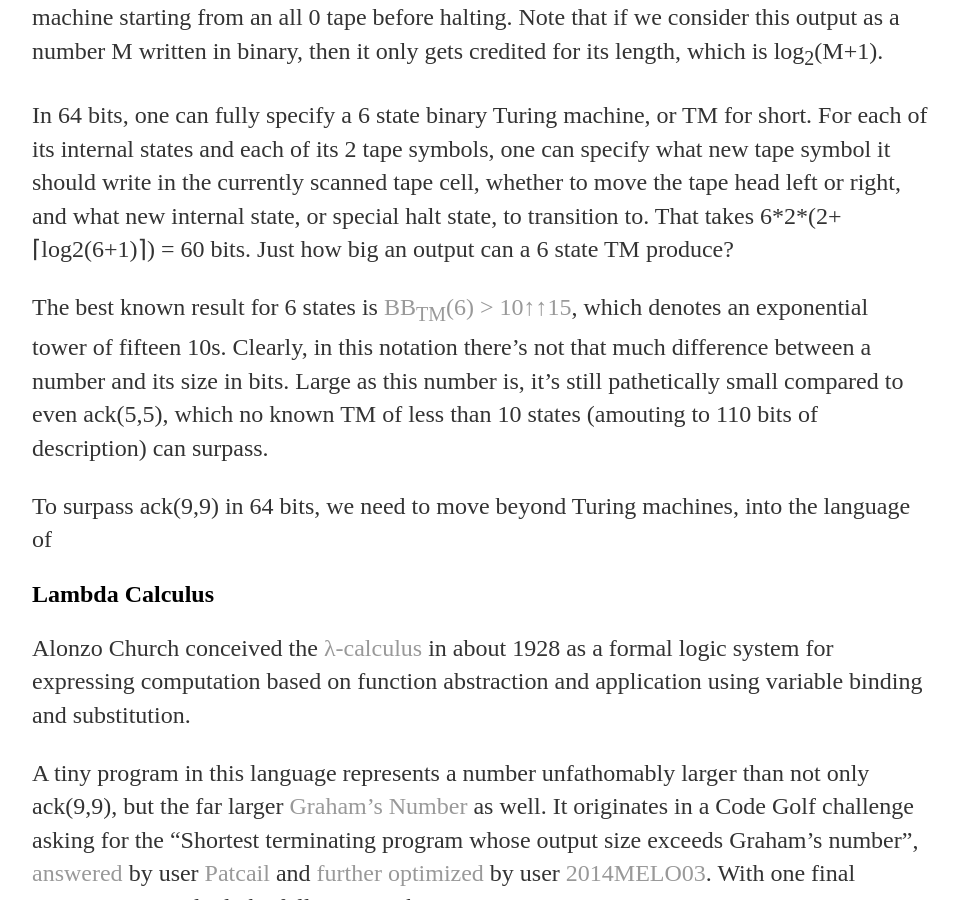
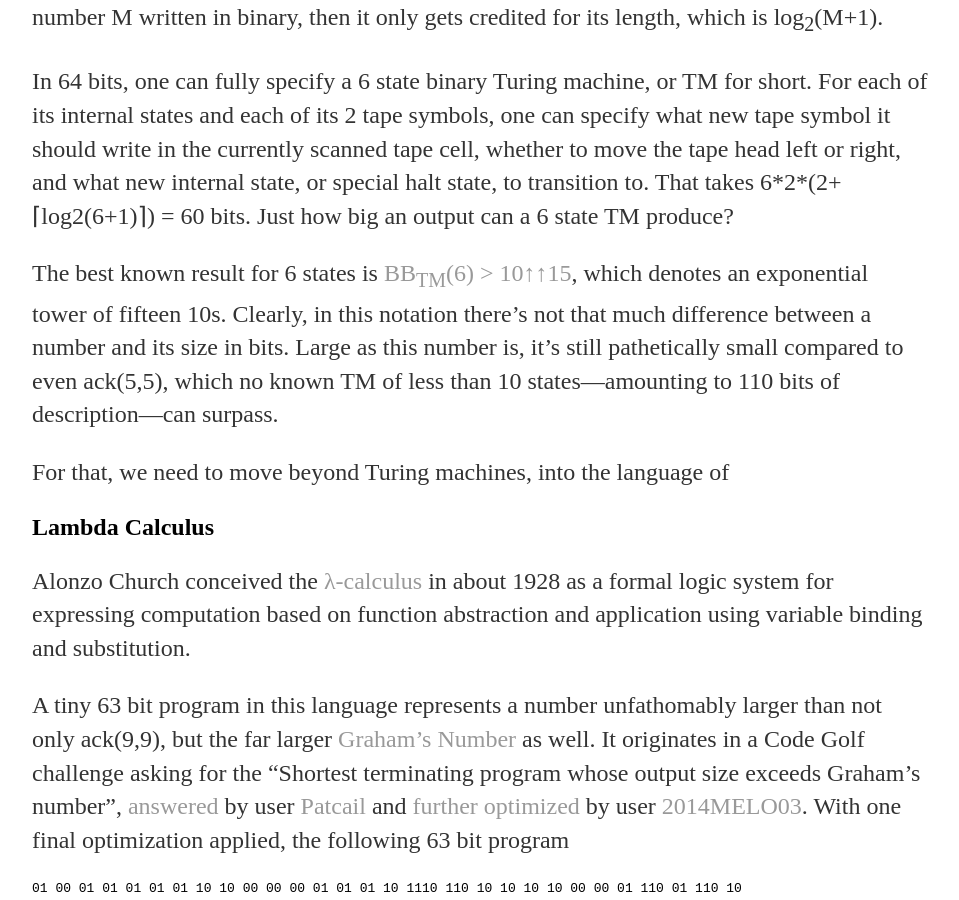
Before and after one commit to tromp/tromp.github.io, a Jekyll site: the page built from _posts/2023-11-24-largest-number.md, in a window 1280 px wide and 900 px high, scrolled down 1788 px. Shown: the whole window, without its empty margins (160-1119 px from the left). Built offline with Jekyll 4.4.1, drawn with Linux system fonts in a browser that asks for light colours; some of the changed text lies outside the part shown.

Commit message:
small rewrites

```diff
--- a/_posts/2023-11-24-largest-number.md
+++ b/_posts/2023-11-24-largest-number.md
@@ -29,13 +29,12 @@
 We can easily surpass this with floating point numbers. The 64-bit
 [double floating point format](https://en.wikipedia.org/wiki/Double-precision_floating-point_format)
 has a largest (finite) representable value of
-2<sup>1024</sup>(1-2<sup>-53</sup>) ~ 1.7976931\*10<sup>308</sup>.
+2<sup>1024</sup>(1-2<sup>-53</sup>) ~ 1.8\*10<sup>308</sup>.
 
 What if we allow representations beyond plain datatypes?
 Such as a program small enough to fit in 64 bits.
-For most programming languages, there is very little you can do in so few bits.
-64 bits is only 8 characters or bytes after all.
-In C that only leaves you with "main(){}", which does ... nothing.
+For most programming languages, there is very little you can do in a mere  8 bytes.
+In C that only leaves you with the nothingness of "main(){}".
 
 But there are plenty languages that require no such scaffolding. For instance,
 on Linux there is arbitrary precision calculator "bc". It happily
@@ -78,11 +77,12 @@
 The best known result for 6 states is
 [BB<sub>TM</sub>(6) > 10↑↑15](https://www.sligocki.com/2022/06/21/bb-6-2-t15.html),
 which denotes an exponential tower of fifteen 10s. Clearly, in this notation there's not that
-much difference between a number and its size in bits. Large as this number is,
-it's still pathetically small compared to even ack(5,5), which no known TM of less than 10 states
-(amouting to 110 bits of description) can surpass.
+much difference between a number and its size in bits.
+Large as this number is, it's still pathetically small compared to even
+ack(5,5), which no known TM of less than 10 states---amounting to 110 bits of
+description---can surpass.
 
-To surpass ack(9,9) in 64 bits, we need to move beyond Turing machines, into the language of
+For that, we need to move beyond Turing machines, into the language of
 
 ## Lambda Calculus
 
@@ -90,7 +90,7 @@
 in about 1928 as a formal logic system for expressing
 computation based on function abstraction and application using variable binding and substitution.
 
-A tiny program in this language represents a number unfathomably larger than not only ack(9,9),
+A tiny 63 bit program in this language represents a number unfathomably larger than not only ack(9,9),
 but the far larger [Graham's Number](https://en.wikipedia.org/wiki/Graham%27s_number) as well.
 It originates in a Code Golf challenge asking for the
 "Shortest terminating program whose output size exceeds Graham's number",
```
